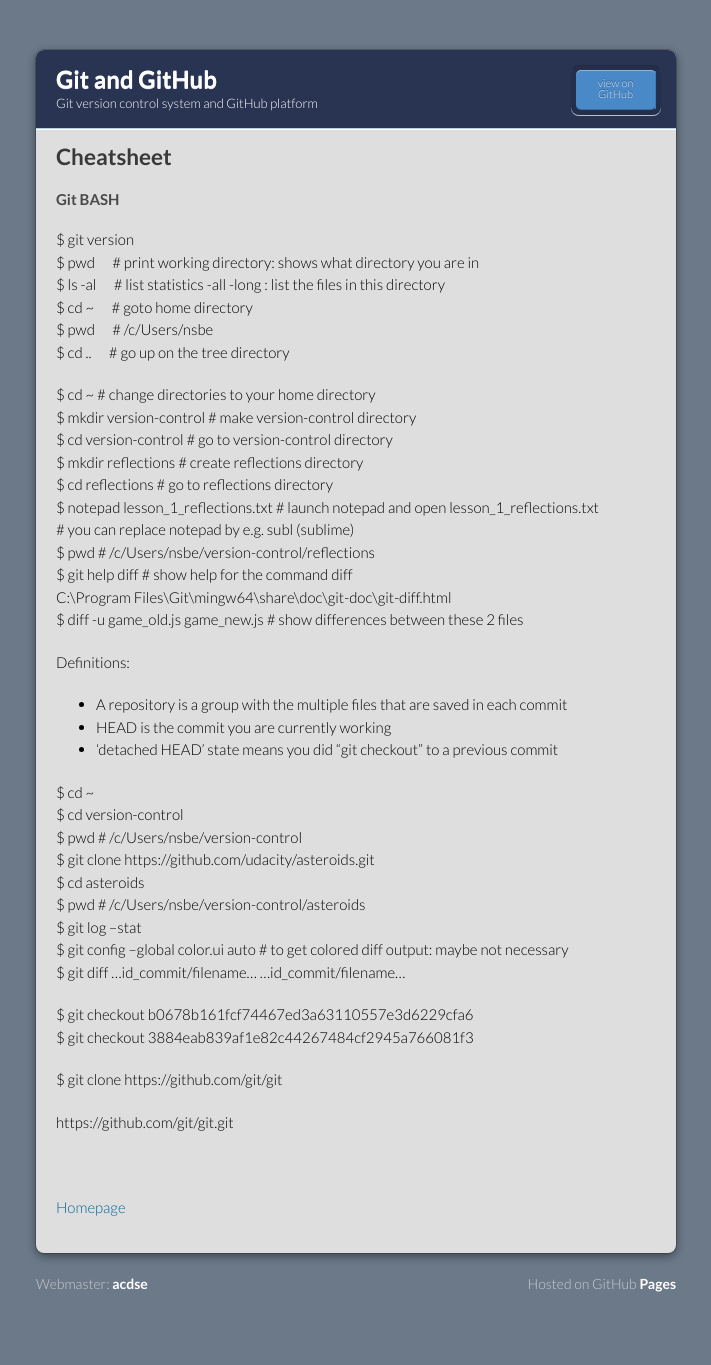
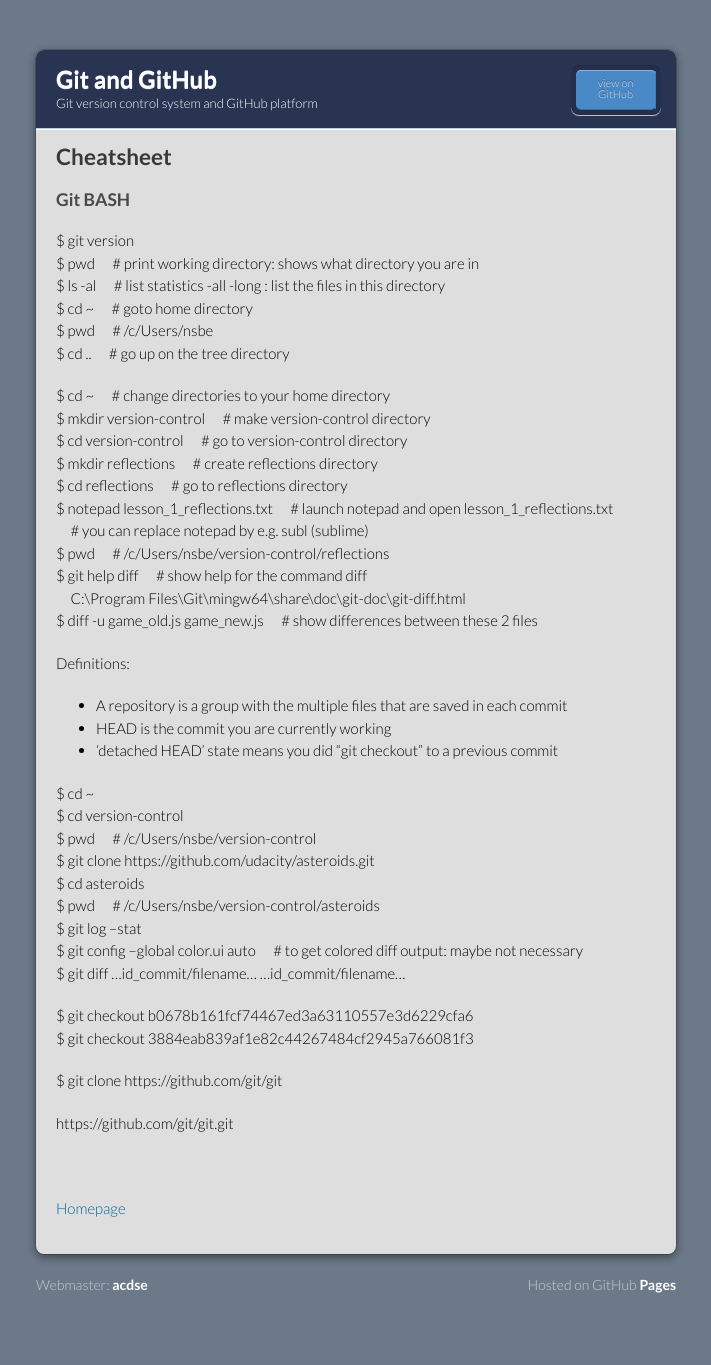
Before and after one commit to acdse/ud775, a Jekyll site: the page built from pages/cheatsheet.md, in a window 1280 px wide. Shown: the whole page, without its empty margins (284-995 px from the left). Built offline with Jekyll 4.4.1, drawn with Linux system fonts in a browser that asks for light colours; our own code applies the rules of GitHub Pages for plain Markdown files.

Commit message:
Update cheatsheet.md

```diff
--- a/pages/cheatsheet.md
+++ b/pages/cheatsheet.md
@@ -4,7 +4,7 @@ layout: default
 
 ## Cheatsheet
 
-#### Git BASH
+### Git BASH
 
 $ git version <br />
 $ pwd &nbsp;&nbsp;&nbsp;&nbsp; # print working directory: shows what directory you are in <br />
@@ -13,16 +13,17 @@ $ cd ~ &nbsp;&nbsp;&nbsp;&nbsp; # goto home directory <br />
 $ pwd &nbsp;&nbsp;&nbsp;&nbsp; # /c/Users/nsbe <br />
 $ cd .. &nbsp;&nbsp;&nbsp;&nbsp; # go up on the tree directory <br />
 
-$ cd ~						# change directories to your home directory <br />
-$ mkdir version-control		# make version-control directory <br />
-$ cd version-control		# go to version-control directory <br />
-$ mkdir reflections			# create reflections directory <br />
-$ cd reflections			# go to reflections directory <br />
-$ notepad lesson_1_reflections.txt # launch notepad and open lesson_1_reflections.txt <br /> # you can replace notepad by e.g. subl (sublime) <br />
-$ pwd						# /c/Users/nsbe/version-control/reflections <br />
-$ git help diff				# show help for the command diff <br />
-C:\Program Files\Git\mingw64\share\doc\git-doc\git-diff.html <br />
-$ diff -u game_old.js game_new.js	# show differences between these 2 files <br />
+$ cd ~ &nbsp;&nbsp;&nbsp;&nbsp; # change directories to your home directory <br />
+$ mkdir version-control &nbsp;&nbsp;&nbsp;&nbsp; # make version-control directory <br />
+$ cd version-control &nbsp;&nbsp;&nbsp;&nbsp; # go to version-control directory <br />
+$ mkdir reflections &nbsp;&nbsp;&nbsp;&nbsp; # create reflections directory <br />
+$ cd reflections &nbsp;&nbsp;&nbsp;&nbsp; # go to reflections directory <br />
+$ notepad lesson_1_reflections.txt &nbsp;&nbsp;&nbsp;&nbsp; # launch notepad and open lesson_1_reflections.txt <br />
+&nbsp;&nbsp;&nbsp;&nbsp; # you can replace notepad by e.g. subl (sublime) <br />
+$ pwd &nbsp;&nbsp;&nbsp;&nbsp; # /c/Users/nsbe/version-control/reflections <br />
+$ git help diff &nbsp;&nbsp;&nbsp;&nbsp; # show help for the command diff <br />
+&nbsp;&nbsp;&nbsp;&nbsp; C:\Program Files\Git\mingw64\share\doc\git-doc\git-diff.html <br />
+$ diff -u game_old.js game_new.js	&nbsp;&nbsp;&nbsp;&nbsp; # show differences between these 2 files
 
 Definitions:
 - A repository is a group with the multiple files that are saved in each commit
@@ -31,16 +32,16 @@ Definitions:
 
 $ cd ~ <br />
 $ cd version-control <br />
-$ pwd									# /c/Users/nsbe/version-control <br />
+$ pwd &nbsp;&nbsp;&nbsp;&nbsp; # /c/Users/nsbe/version-control <br />
 $ git clone https://github.com/udacity/asteroids.git <br />
 $ cd asteroids <br />
-$ pwd									# /c/Users/nsbe/version-control/asteroids <br />
+$ pwd &nbsp;&nbsp;&nbsp;&nbsp; # /c/Users/nsbe/version-control/asteroids <br />
 $ git log --stat <br />
-$ git config --global color.ui auto		# to get colored diff output: maybe not necessary <br />
+$ git config --global color.ui auto &nbsp;&nbsp;&nbsp;&nbsp; # to get colored diff output: maybe not necessary <br />
 $ git diff   ...id_commit/filename...   ...id_commit/filename... <br />
 
 $ git checkout b0678b161fcf74467ed3a63110557e3d6229cfa6 <br />
-$ git checkout 3884eab839af1e82c44267484cf2945a766081f3 <br />
+$ git checkout 3884eab839af1e82c44267484cf2945a766081f3
 
 $ git clone https://github.com/git/git
 
```
